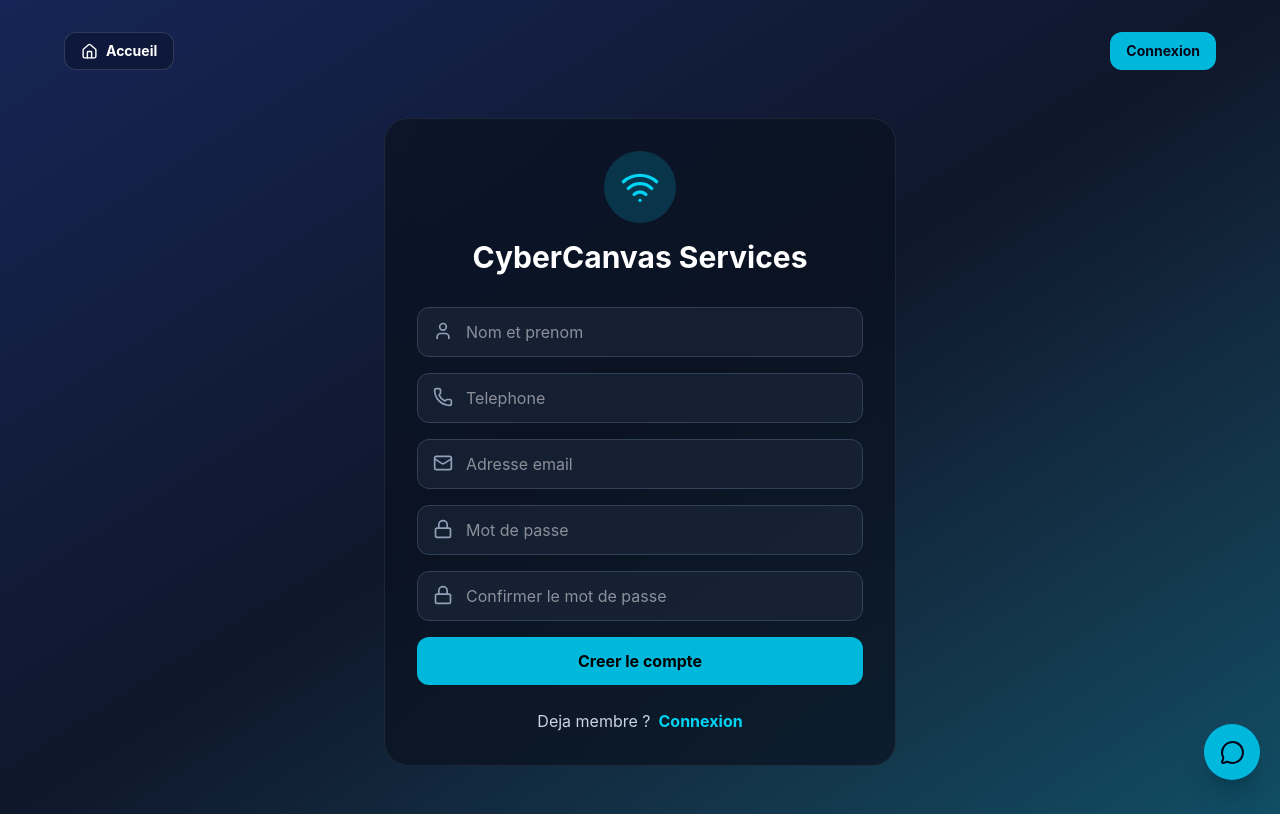
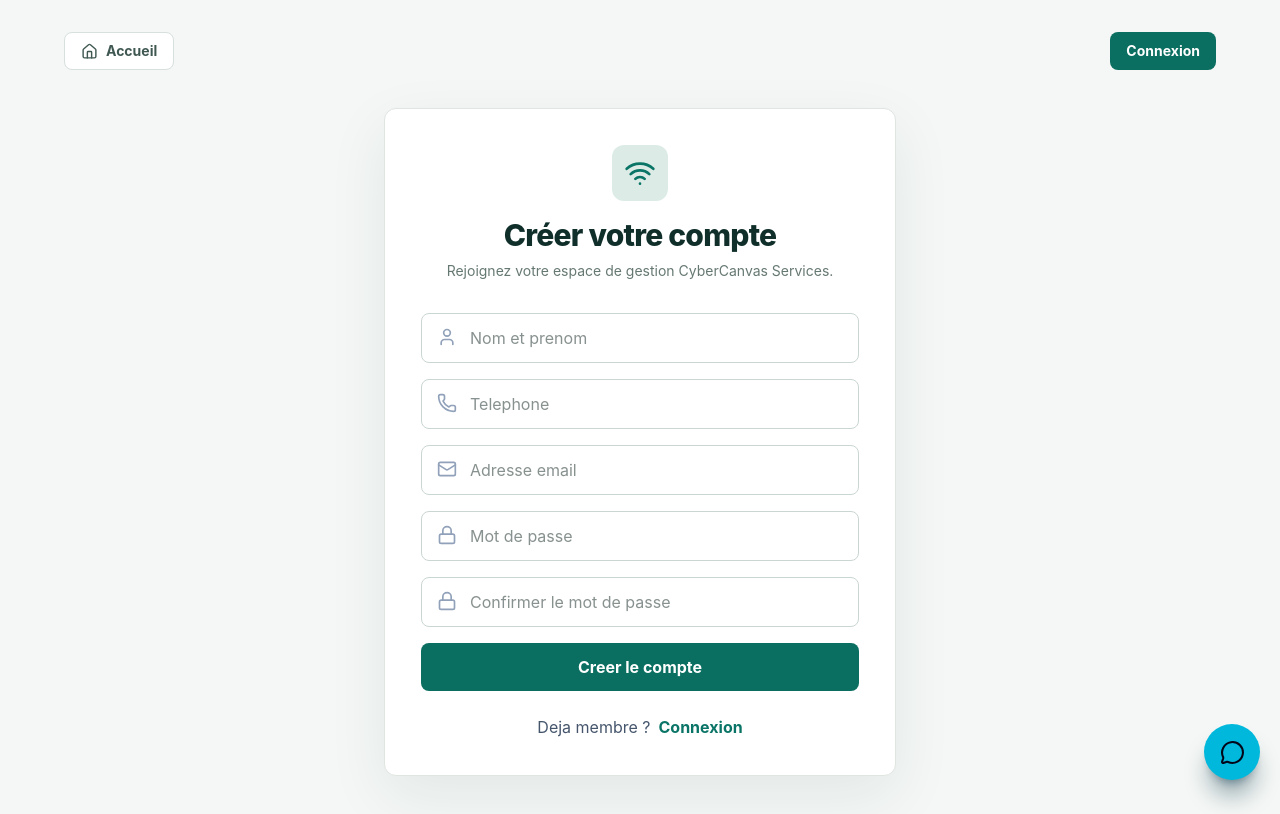
Before and after one commit to cybercanvasservices-sys/cybercanvas-services, a Next.js app: page /register in a window 1280 px wide. Built offline with nearby package versions, Linux system fonts and the light colour scheme.

Commit message:
Modernize the registration page

```diff
--- a/app/register/page.tsx
+++ b/app/register/page.tsx
@@ -2,7 +2,6 @@
 
 import Link from "next/link";
 import { FormEvent, useState } from "react";
-import { motion } from "framer-motion";
 import { CheckCircle2, Home, Lock, Mail, Phone, RefreshCcw, User, Wifi } from "lucide-react";
 
 export default function RegisterPage() {
@@ -94,65 +93,61 @@ export default function RegisterPage() {
   }
 
   return (
-    <div className="min-h-screen bg-gradient-to-br from-blue-950 via-slate-900 to-cyan-900 p-4">
+    <div className="min-h-screen bg-[#f4f7f5] p-4 text-[#10231f]">
 
       <div className="mx-auto flex w-full max-w-6xl justify-between gap-4 py-4">
         <Link
           href="/"
-          className="inline-flex items-center gap-2 rounded-xl border border-white/15 bg-slate-950/35 px-4 py-2 text-sm font-bold text-white hover:border-cyan-300"
+          className="inline-flex items-center gap-2 rounded-lg border border-[#d7e0dc] bg-white px-4 py-2 text-sm font-bold text-[#405852] hover:border-[#0a7566]"
         >
           <Home size={17} />
           Accueil
         </Link>
         <Link
           href="/login"
-          className="inline-flex items-center gap-2 rounded-xl bg-cyan-500 px-4 py-2 text-sm font-bold text-slate-950 hover:bg-cyan-300"
+          className="inline-flex items-center gap-2 rounded-lg bg-[#0a6f61] px-4 py-2 text-sm font-bold text-white hover:bg-[#075b50]"
         >
           Connexion
         </Link>
       </div>
 
       <div className="flex min-h-[calc(100vh-88px)] items-center justify-center">
-        <motion.div
-          initial={{ opacity: 0, y: 40 }}
-          animate={{ opacity: 1, y: 0 }}
-          transition={{ duration: 0.6 }}
-          className="w-full max-w-lg"
-        >
-          <div className="glass rounded-3xl border border-cyan-500/20 p-8">
+        <div className="w-full max-w-lg">
+          <div className="rounded-xl border border-[#dfe5e1] bg-white p-7 shadow-[0_20px_60px_rgba(24,55,48,0.08)] sm:p-9">
             <div className="mb-8 text-center">
               <div className="mb-4 flex justify-center">
-                <div className="rounded-full bg-cyan-500/20 p-4">
-                  <Wifi className="h-10 w-10 text-cyan-400" />
+                <div className="rounded-xl bg-[#dcebe6] p-3">
+                  <Wifi className="h-8 w-8 text-[#0a7566]" />
                 </div>
               </div>
 
-              <h1 className="text-3xl font-bold text-white">CyberCanvas Services</h1>
+              <h1 className="text-3xl font-extrabold tracking-tight text-[#102f2a]">Créer votre compte</h1>
+              <p className="mt-2 text-sm text-[#667872]">Rejoignez votre espace de gestion CyberCanvas Services.</p>
             </div>
 
             {registeredEmail ? (
               <div className="space-y-4">
-                <div className="rounded-2xl border border-emerald-400/30 bg-emerald-500/10 p-5 text-center text-emerald-50">
-                  <CheckCircle2 className="mx-auto mb-3 h-10 w-10 text-emerald-300" />
-                  <h2 className="text-xl font-black text-white">Compte cr&eacute;&eacute; avec succ&egrave;s</h2>
-                  <p className="mt-2 text-sm leading-6 text-emerald-50/90">
+                <div className="rounded-xl border border-emerald-200 bg-emerald-50 p-5 text-center text-emerald-900">
+                  <CheckCircle2 className="mx-auto mb-3 h-10 w-10 text-emerald-600" />
+                  <h2 className="text-xl font-black text-emerald-950">Compte cr&eacute;&eacute; avec succ&egrave;s</h2>
+                  <p className="mt-2 text-sm leading-6 text-emerald-800">
                     Nous avons envoy&eacute; un lien de validation &agrave;{" "}
-                    <span className="font-bold text-white">{registeredEmail}</span>.
+                    <span className="font-bold text-emerald-950">{registeredEmail}</span>.
                     Consultez votre bo&icirc;te de r&eacute;ception et cliquez sur le bouton de confirmation pour activer votre compte.
                   </p>
-                  <p className="mt-2 text-sm leading-6 text-emerald-50/80">
+                  <p className="mt-2 text-sm leading-6 text-emerald-700">
                     Si vous ne trouvez pas l&rsquo;e-mail, v&eacute;rifiez aussi vos courriers ind&eacute;sirables.
                   </p>
                 </div>
 
                 {message && (
-                  <div className="rounded-xl border border-emerald-400/30 bg-emerald-500/10 p-3 text-sm text-emerald-100">
+                  <div className="rounded-lg border border-emerald-200 bg-emerald-50 p-3 text-sm text-emerald-800">
                     {message}
                   </div>
                 )}
 
                 {error && (
-                  <div className="rounded-xl border border-red-400/30 bg-red-500/10 p-3 text-sm text-red-200">
+                  <div className="rounded-lg border border-red-200 bg-red-50 p-3 text-sm text-red-700">
                     {error}
                   </div>
                 )}
@@ -161,7 +156,7 @@ export default function RegisterPage() {
                   type="button"
                   onClick={resendVerification}
                   disabled={resending}
-                  className="flex w-full items-center justify-center gap-2 rounded-xl border border-cyan-400/40 py-3 font-bold text-cyan-100 transition hover:bg-cyan-400/10 disabled:cursor-not-allowed disabled:opacity-60"
+                  className="flex w-full items-center justify-center gap-2 rounded-lg border border-[#b8ccc6] py-3 font-bold text-[#0a6f61] hover:bg-[#edf4f1] disabled:cursor-not-allowed disabled:opacity-60"
                 >
                   <RefreshCcw size={18} />
                   {resending ? "Renvoi en cours..." : "Renvoyer le lien"}
@@ -169,7 +164,7 @@ export default function RegisterPage() {
 
                 <Link
                   href="/login"
-                  className="block w-full rounded-xl bg-cyan-500 py-3 text-center font-bold text-black transition hover:bg-cyan-400"
+                  className="block w-full rounded-lg bg-[#0a6f61] py-3 text-center font-bold text-white hover:bg-[#075b50]"
                 >
                   Aller a la connexion
                 </Link>
@@ -183,28 +178,28 @@ export default function RegisterPage() {
                 <Field icon={<Lock />} value={form.confirmPassword} placeholder="Confirmer le mot de passe" type="password" onChange={(value) => updateField("confirmPassword", value)} />
 
                 {error && (
-                  <div className="rounded-xl border border-red-400/30 bg-red-500/10 p-3 text-sm text-red-200">
+                  <div className="rounded-lg border border-red-200 bg-red-50 p-3 text-sm text-red-700">
                     {error}
                   </div>
                 )}
 
                 <button
                   type="submit"
-                  className="w-full rounded-xl bg-cyan-500 py-3 font-bold text-black transition hover:bg-cyan-400"
+                  className="w-full rounded-lg bg-[#0a6f61] py-3 font-bold text-white hover:bg-[#075b50]"
                 >
                   Creer le compte
                 </button>
               </form>
             )}
 
-            <div className="mt-6 text-center text-slate-300">
+            <div className="mt-6 text-center text-slate-600">
               Deja membre ?
-              <Link href="/login" className="ml-2 font-bold text-cyan-400 hover:text-cyan-300">
+              <Link href="/login" className="ml-2 font-bold text-[#0a7566] hover:text-[#075b50]">
                 Connexion
               </Link>
             </div>
           </div>
-        </motion.div>
+        </div>
       </div>
     </div>
   );
@@ -233,7 +228,7 @@ function Field({
         value={value}
         onChange={(event) => onChange(event.target.value)}
         placeholder={placeholder}
-        className="w-full rounded-xl border border-slate-700 bg-slate-800/60 py-3 pl-12 pr-4 text-white outline-none focus:border-cyan-500"
+        className="w-full rounded-lg border border-[#cad6d2] bg-white py-3 pl-12 pr-4 text-[#10231f] outline-none focus:border-[#0a7566] focus:ring-2 focus:ring-[#dcebe6]"
       />
     </div>
   );
```
